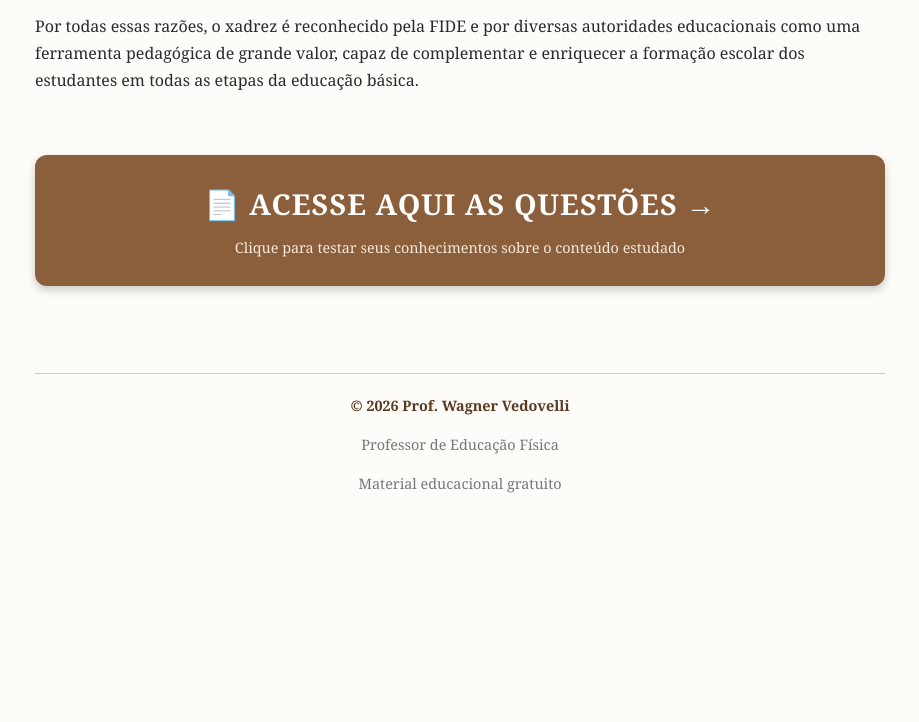
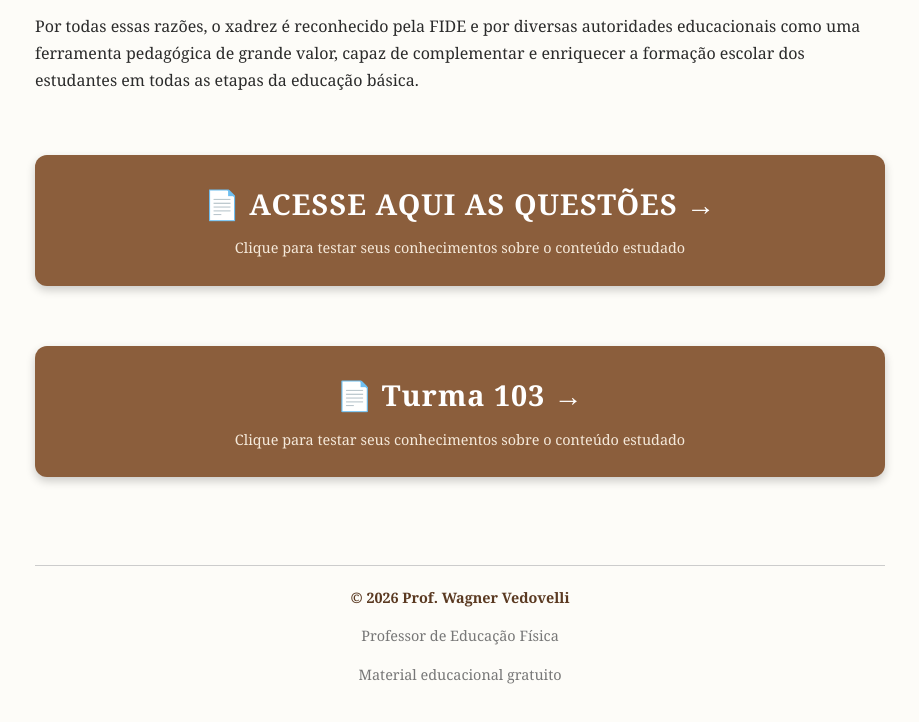
Before and after one commit to ProfWagnerEF/AulasEF, a plain HTML site: page index.html in a window 1280 px wide. Shown: the part 5492-6214 px from the top of the page, without its empty margins (180-1099 px from the left). Before the commit the page ends 6043 px from the top, so only its background shows below. Drawn offline with Linux system fonts and the light colour scheme.

Commit message:
Update index.html

```diff
--- a/index.html
+++ b/index.html
@@ -247,6 +247,10 @@
   <a href="questoes.html">📄 ACESSE AQUI AS QUESTÕES →</a>
   <div class="questoes-sub">Clique para testar seus conhecimentos sobre o conteúdo estudado</div>
 </div>
+  <div class="questoes-link">
+  <a href="103.html">📄 Turma 103 →</a>
+  <div class="questoes-sub">Clique para testar seus conhecimentos sobre o conteúdo estudado</div>
+</div>
 <footer class="rodape">
     <hr>
     <p><strong>© 2026 Prof. Wagner Vedovelli</strong></p>
```
